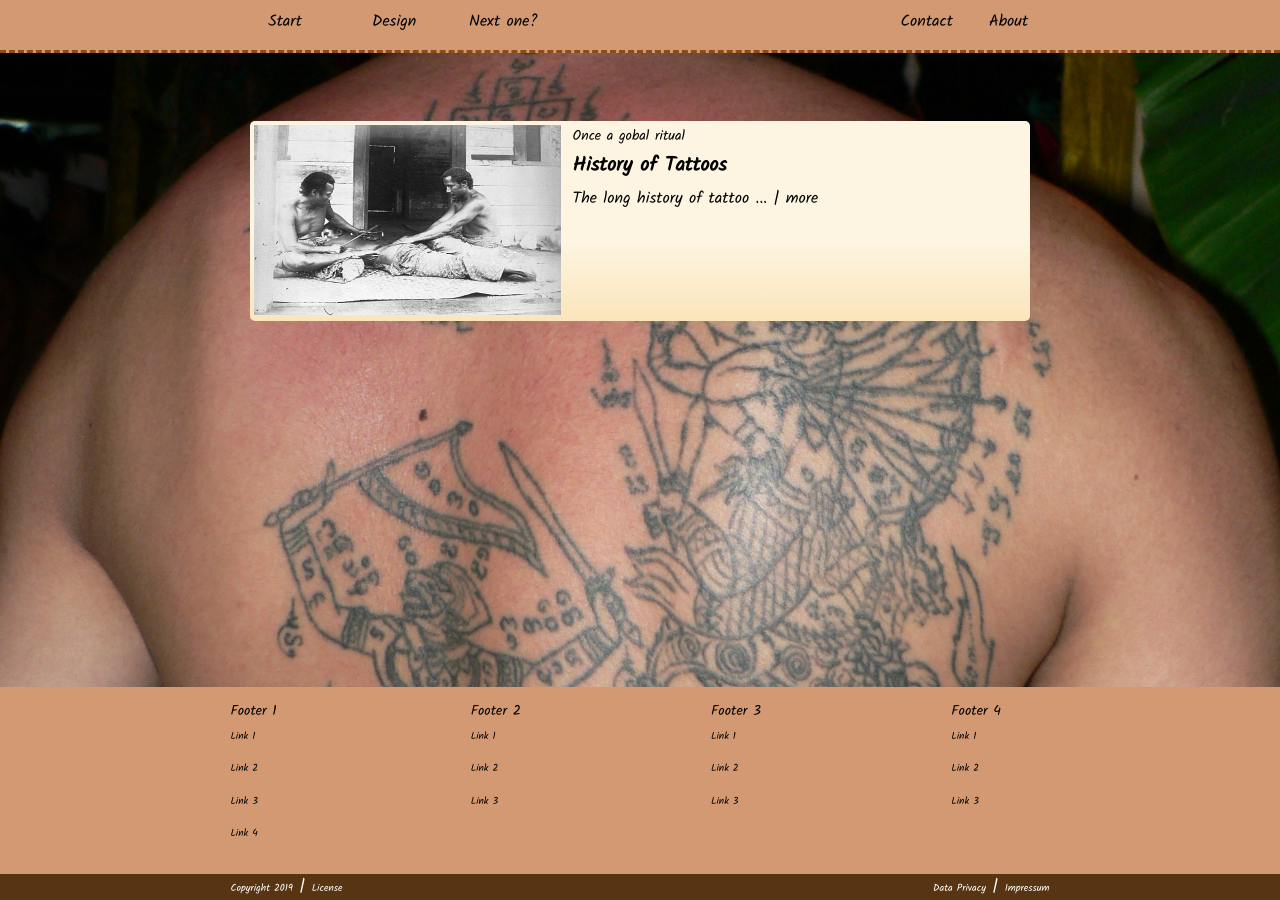
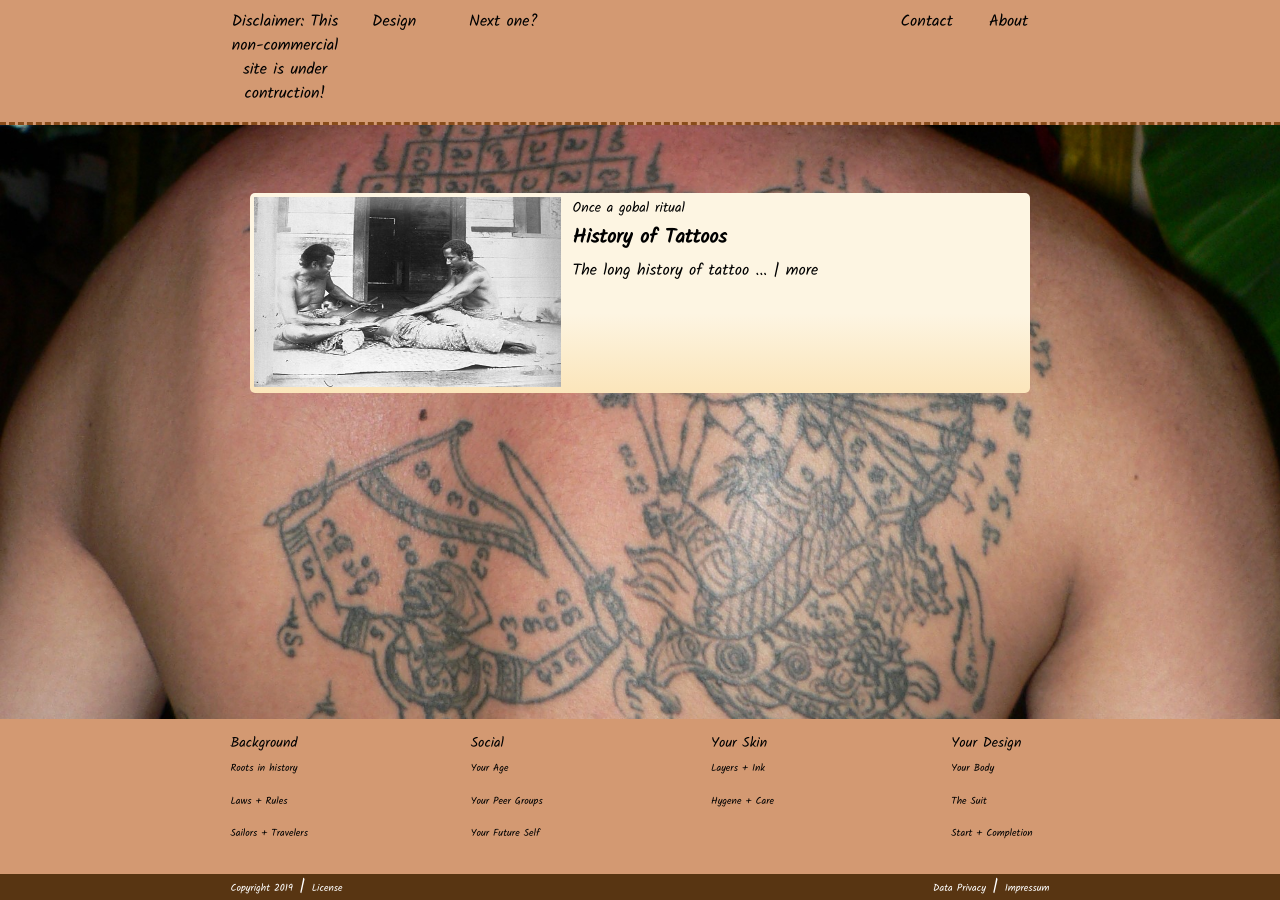
Before and after one commit to MaSe69/tatmars, a Jekyll site: the page built from index.md, in a window 1280 px wide. Built offline with Jekyll 4.4.1, drawn with Linux system fonts in a browser that asks for light colours.

Commit message:
under construction note

```diff
--- a/_includes/final.html
+++ b/_includes/final.html
@@ -7,6 +7,6 @@
   <div class="final_col_right">
       <a class="final" href="#">Data Privacy</a>
       <span> | </span>
-      <a class="final" href="#">Impressum</a>
+      <a class="final" href="https://www.drmaseway.com/impressum">Impressum</a>
   </div>
 </div>
--- a/_includes/footer.html
+++ b/_includes/footer.html
@@ -1,33 +1,32 @@
 <div class="footer-column-layout">
 
   <div class="footer-column">
-      <a class="footer" href="#"><h3 class="footer">Footer 1</h3></h3></a>
-      <p><a class="footer" href="#">Link 1</a></p>
-      <p><a class="footer" href="#">Link 2</a></p>
-      <p><a class="footer" href="#">Link 3</a></p>
-      <p><a class="footer" href="#">Link 4</a></p>
+      <a class="footer" href="#"><h3 class="footer">Background</h3></h3></a>
+      <p><a class="footer" href="#">Roots in history</a></p>
+      <p><a class="footer" href="#">Laws + Rules</a></p>
+      <p><a class="footer" href="#">Sailors + Travelers</a></p>
   </div>
 
   <div class="footer-column">
-      <a class="footer" href="#"><h3 class="footer">Footer 2</h3></h3></a>
-      <p><a class="footer" href="#">Link 1</a></p>
-      <p><a class="footer" href="#">Link 2</a></p>
-      <p><a class="footer" href="#">Link 3</a></p>
+      <a class="footer" href="#"><h3 class="footer">Social</h3></h3></a>
+      <p><a class="footer" href="#">Your Age</a></p>
+      <p><a class="footer" href="#">Your Peer Groups</a></p>
+      <p><a class="footer" href="#">Your Future Self</a></p>
+    </div>
+
+  <div class="footer-column">
+      <a class="footer" href="#"><h3 class="footer">Your Skin</h3></h3></a>
+      <p><a class="footer" href="#">Layers + Ink</a></p>
+      <p><a class="footer" href="#">Hygene + Care</a></p>
+      <p><a class="footer" href="#"></a></p>
   </div>
 
   <div class="footer-column">
-      <a class="footer" href="#"><h3 class="footer">Footer 3</h3></h3></a>
-      <p><a class="footer" href="#">Link 1</a></p>
-      <p><a class="footer" href="#">Link 2</a></p>
-      <p><a class="footer" href="#">Link 3</a></p>
+      <a class="footer" href="#"><h3 class="footer">Your Design</h3></h3></a>
+      <p><a class="footer" href="#">Your Body</a></p>
+      <p><a class="footer" href="#">The Suit</a></p>
+      <p><a class="footer" href="#">Start + Completion</a></p>
 
   </div>
 
-  <div class="footer-column">
-      <a class="footer" href="#"><h3 class="footer">Footer 4</h3></h3></a>
-    <p><a class="footer" href="#">Link 1</a></p>
-    <p><a class="footer" href="#">Link 2</a></p>
-    <p><a class="footer" href="#">Link 3</a></p>
-  </div>
-
 </div>
--- a/_includes/header.html
+++ b/_includes/header.html
@@ -2,7 +2,7 @@
     <div class="nav_col_left">
         <nav>
             <ul>
-                <li><a class="nav_header" href="http://www.wikipedia.org">Start</a></li>
+                <li><a class="nav_header" href="http://www.wikipedia.org">Disclaimer: This non-commercial site is under contruction!</a></li>
                 <li><a class="nav_header" href="goals">Design</a></li>
                 <li><a class="nav_header" href="org">Next one?</a></li>
             </ul>
```
